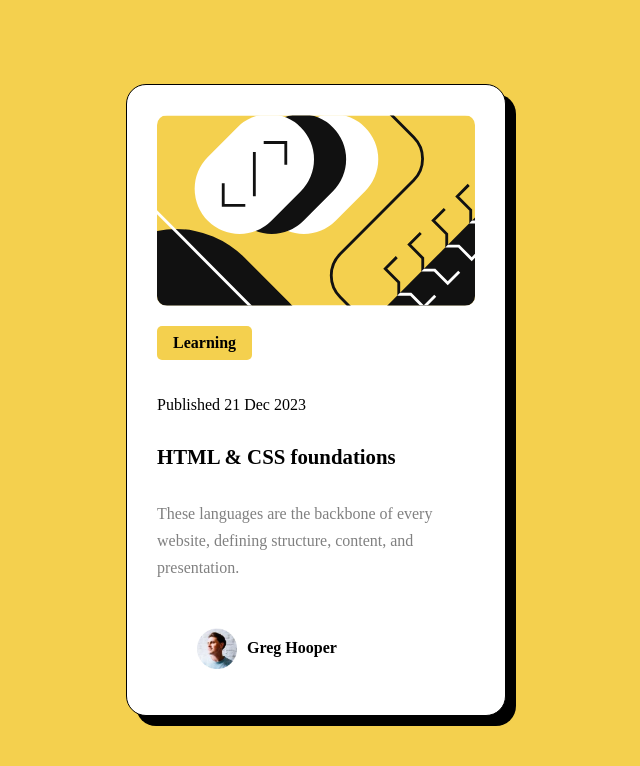
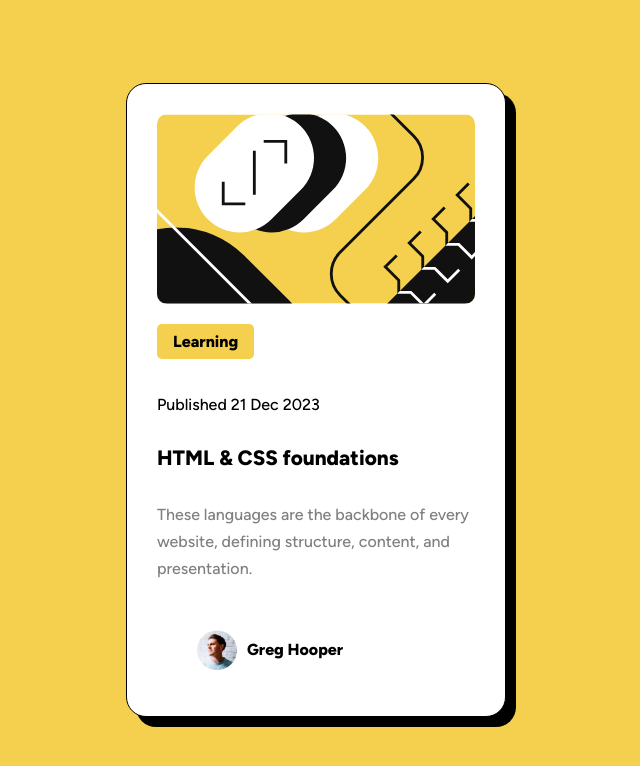
Before and after one commit to DeeSzubert/blog-preview-card, a website built with Vite: page index.html in a window 1280 px wide. Shown: the whole page, without its empty margins (324-964 px from the left). Built offline with nearby package versions, Linux system fonts and the light colour scheme.

```diff
--- a/scss/base/_typography.scss
+++ b/scss/base/_typography.scss
@@ -1,12 +1,12 @@
 @font-face {
   font-family: "figtree";
-  src: "/assets/fonts/Figtree-VariableFont_wght.ttf";
+  src: url(https://deeszubert.github.io/assets/fonts/Figtree-VariableFont_wght.ttf);
   font-weight: 500;
 }
 
 @font-face {
   font-family: "figtree";
-  src: "/assets/fonts/Figtree-VariableFont_wght.ttf";
+  src: url(https://deeszubert.github.io/assets/fonts/Figtree-VariableFont_wght.ttf);
   font-weight: 800;
 }
 
```
Also changed, not shown: css/style.css.
